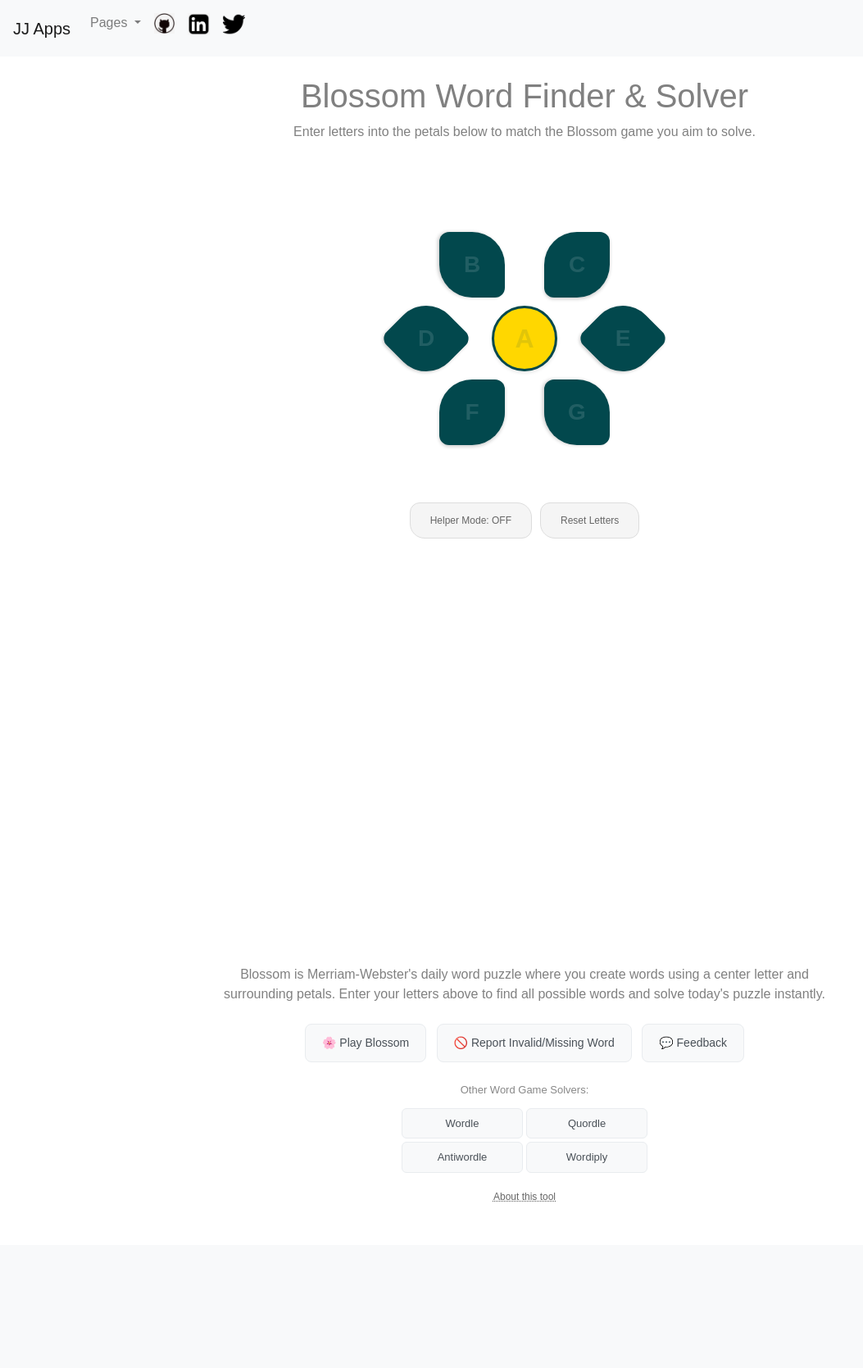
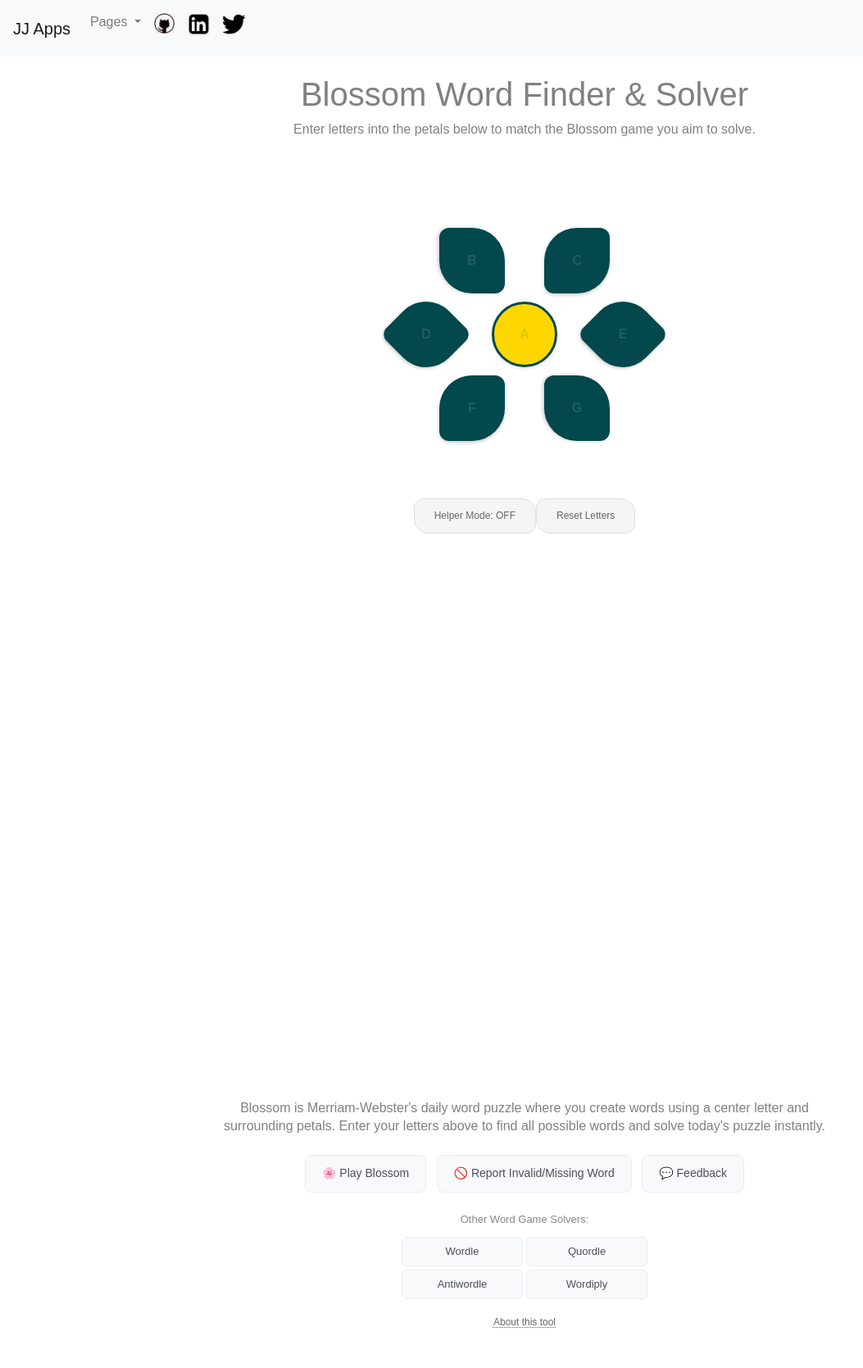
Before and after one commit to applewjr/heroku_apps, a Flask app: template templates/blossom.html in a window 1280 px wide. Shown: the whole page at 82% size, without its empty margins (0-1053 px from the left). Before the commit the page ends 1466 px from the top, so only its background shows below. Run offline with Flask 2, Linux system fonts and the light colour scheme; the template is opened without the code that fills it, so the values that code supplies are empty; parts of the project's set-up code (start-up, migrations or seed data) failed here and were passed over.

Commit message:
Update blossom.html

```diff
--- a/templates/blossom.html
+++ b/templates/blossom.html
@@ -20,18 +20,31 @@
 {% block content %}
 
 <style>
+  html, body {
+    margin: 0;
+    padding: 0;
+    min-height: 100vh;
+    overflow-x: hidden;
+  }
+
+  body {
+      -webkit-text-size-adjust: 100%;
+      -ms-text-size-adjust: 100%;
+      line-height: 1.4;
+  }
+
   /* CLS Prevention - Critical fixes */
   body {
     min-height: 100vh; /* Prevent body from jumping */
   }
 
-  /* Reserve space for dynamic content to prevent layout shifts */
   .word-results-container {
-    min-height: 400px; /* Reserve space before table loads */
+      min-height: 500px; /* up from 400px */
   }
 
   .results-section {
-    min-height: 200px; /* Prevent content jumping */
+      min-height: 600px; /* up from 200px */
+      contain: layout style;
   }
 
   /* Prevent shifts during JavaScript initialization */
@@ -39,8 +52,8 @@
     contain: layout; /* Isolate layout changes */
   }
 
-  /* Reset Letters Button - Fixed positioning */
-  .reset-letters-btn {
+  .reset-letters-btn,
+  .helper-mode-toggle {
     background-color: #f5f5f5;
     border: 1px solid #ddd;
     color: #666;
@@ -82,15 +95,11 @@
       color: lightgrey;
   }
 
-table.blossom-info {
-    width: 50%;
-    margin: 20px auto;
-    border-collapse: collapse;
-    font-family: -apple-system, BlinkMacSystemFont, 'Segoe UI', Roboto, sans-serif;
-    box-shadow: 0 2px 8px rgba(0,0,0,0.1);
-    border-radius: 8px;
-    overflow: hidden;
-}
+  table.blossom-info {
+      table-layout: fixed;
+      border-collapse: separate;
+      border-spacing: 0;
+  }
 
   @media (max-width: 768px) {
       table.blossom-info {
@@ -217,14 +226,8 @@ table.blossom-info {
       }
   }
 
-  /* Override global input styles for blossom */
   .blossom-container input[type="text"] {
-      border: none !important;
-      background: transparent !important;
-      box-sizing: border-box !important;
-      width: 100% !important;
-      padding: 0 !important;
-      margin: 0 !important;
+      font-size: 16px; /* Prevents iOS zoom */
   }
 
   /* Center letter styling - circular */
@@ -522,25 +525,6 @@ table.blossom-info {
 
 .duplicate-warning {
   animation: warningSlideIn 0.3s ease-out;
-}
-
-/* Helper mode styles */
-.helper-mode-toggle {
-    background-color: #f5f5f5;
-    border: 1px solid #ddd;
-    color: #666;
-    padding: 12px 24px;
-    border-radius: 12px 18px 12px 18px;
-    cursor: pointer;
-    font-size: 12px;
-    font-family: inherit;
-    text-decoration: none;
-    display: inline-block;
-    /* position: relative; */
-    z-index: 10;
-    margin-top: -40px;
-    margin-right: 10px;
-    transition: all 0.2s ease;
 }
 
 .helper-mode-toggle:hover {
```
